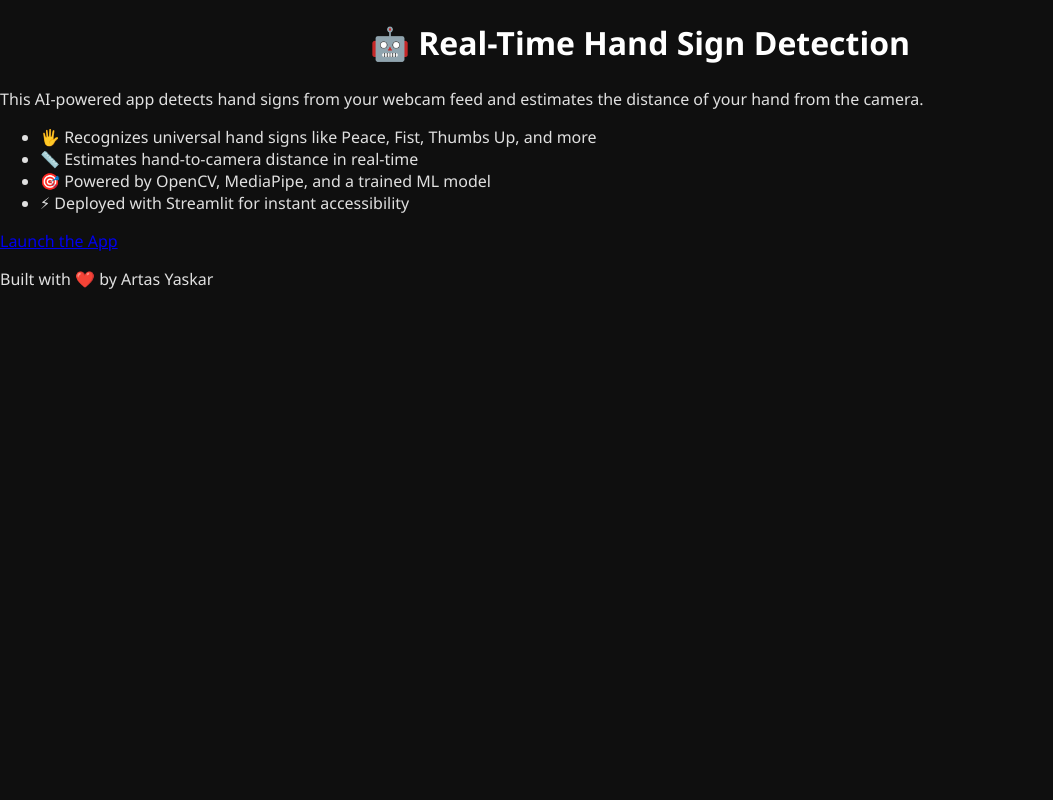
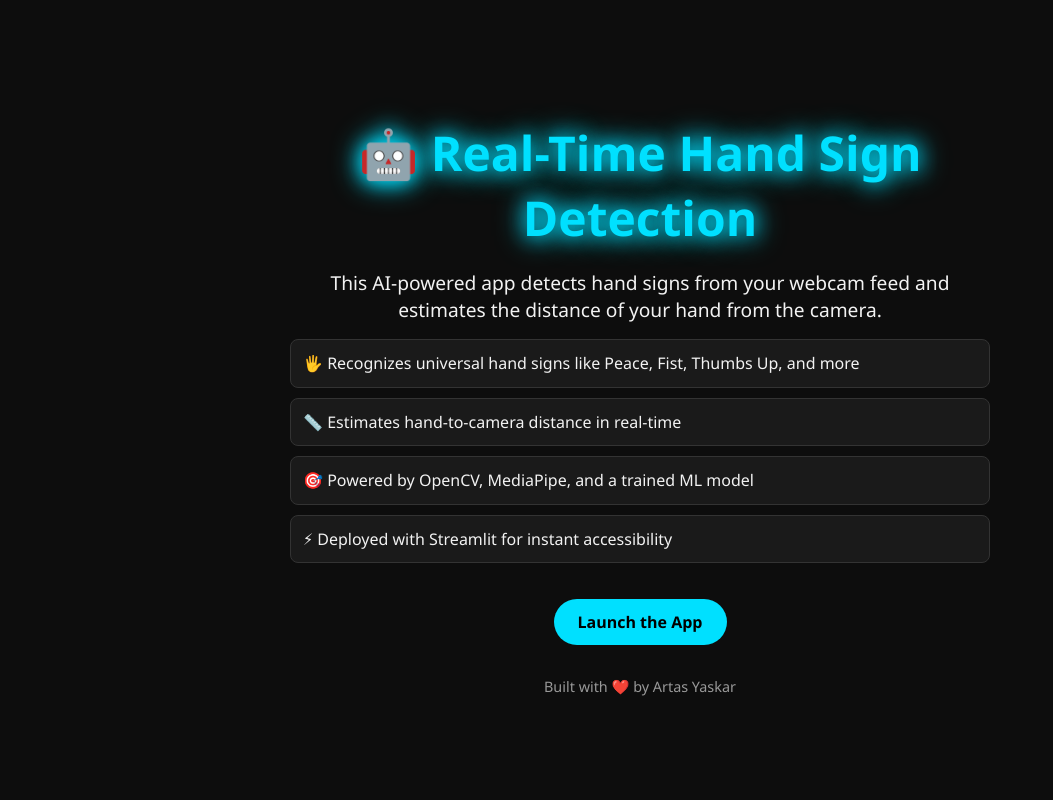
Before and after one commit to artasyaskar/Handsign-Detection_Project, a Python web app: template templates/index.html in a window 1280 px wide. Shown: the whole page, without its empty margins (0-1053 px from the left). Run offline with Jinja, Linux system fonts and the light colour scheme; the template is opened without the code that fills it, so the values that code supplies are empty.

Commit message:
Update style.css

```diff
--- a/static/ css /style.css
+++ b/static/ css /style.css
@@ -1,105 +1,79 @@
-/* General body style */
+/* Updated style.css for Handsign Detection Project */
+
 body {
-  background-color: #0f0f0f;
-  color: #e0e0e0;
+  margin: 0;
   font-family: 'Segoe UI', Tahoma, Geneva, Verdana, sans-serif;
-  margin: 0;
-  padding: 0;
-  overflow-x: hidden;
+  background: #0d0d0d;
+  color: #f2f2f2;
+  display: flex;
+  justify-content: center;
+  align-items: center;
+  min-height: 100vh;
+  flex-direction: column;
 }
 
-/* App container */
-.main-container {
+.container {
+  text-align: center;
   padding: 2rem;
-  max-width: 1200px;
-  margin: auto;
+  max-width: 700px;
 }
 
-/* Headings */
-h1, h2, h3 {
-  color: #ffffff;
-  text-align: center;
-  margin-bottom: 1.5rem;
-  font-weight: 700;
+h1 {
+  font-size: 3rem;
+  margin-bottom: 1rem;
+  color: #00e0ff;
+  animation: glow 2s infinite alternate;
 }
 
-/* Webcam and video output container */
-.video-container {
-  display: flex;
-  flex-direction: column;
-  align-items: center;
-  justify-content: center;
+p {
+  font-size: 1.2rem;
+  margin-bottom: 1rem;
 }
 
-.video-frame {
-  border: 3px solid #444;
-  border-radius: 12px;
-  margin-top: 1rem;
-  box-shadow: 0 0 15px rgba(255, 255, 255, 0.05);
-  transition: all 0.3s ease;
+ul.features {
+  list-style: none;
+  padding: 0;
+  margin: 1rem 0;
 }
 
-.video-frame:hover {
-  box-shadow: 0 0 25px rgba(0, 200, 255, 0.4);
+ul.features li {
+  background-color: #1a1a1a;
+  margin-bottom: 10px;
+  padding: 12px;
+  border-radius: 8px;
+  border: 1px solid #333;
+  text-align: left;
+  font-size: 1rem;
+  line-height: 1.4;
 }
 
-/* Output Text */
-.output-box {
-  background: rgba(255, 255, 255, 0.05);
-  padding: 1rem 2rem;
-  margin-top: 2rem;
-  border-radius: 12px;
-  font-size: 1.2rem;
-  color: #00ffe4;
+.btn {
+  display: inline-block;
+  margin-top: 20px;
+  padding: 12px 24px;
+  background-color: #00e0ff;
+  color: #000;
   font-weight: bold;
-  text-align: center;
-  transition: 0.3s ease;
+  text-decoration: none;
+  border-radius: 25px;
+  transition: background 0.3s;
 }
 
-/* Buttons */
-button {
-  background-color: #0096ff;
-  color: #fff;
-  padding: 0.6rem 1.2rem;
-  border: none;
-  border-radius: 8px;
-  font-size: 1rem;
-  font-weight: 600;
-  cursor: pointer;
-  margin: 0.5rem;
-  transition: all 0.2s ease-in-out;
+.btn:hover {
+  background-color: #00b8cc;
 }
 
-button:hover {
-  background-color: #0077cc;
-  transform: scale(1.05);
+.note {
+  margin-top: 2rem;
+  font-size: 0.9rem;
+  color: #999;
 }
 
-/* Footer */
-footer {
-  margin-top: 3rem;
-  padding: 1rem;
-  text-align: center;
-  color: #888;
-  font-size: 0.9rem;
-}
-
-/* Responsive adjustments */
-@media (max-width: 768px) {
-  .main-container {
-    padding: 1rem;
+@keyframes glow {
+  from {
+    text-shadow: 0 0 10px #00e0ff, 0 0 20px #00e0ff;
   }
-
-  .video-frame {
-    width: 90%;
-  }
-
-  .output-box {
-    font-size: 1rem;
-  }
-
-  button {
-    width: 100%;
-    padding: 0.8rem;
+  to {
+    text-shadow: 0 0 20px #00e0ff, 0 0 30px #00e0ff;
   }
 }
```
